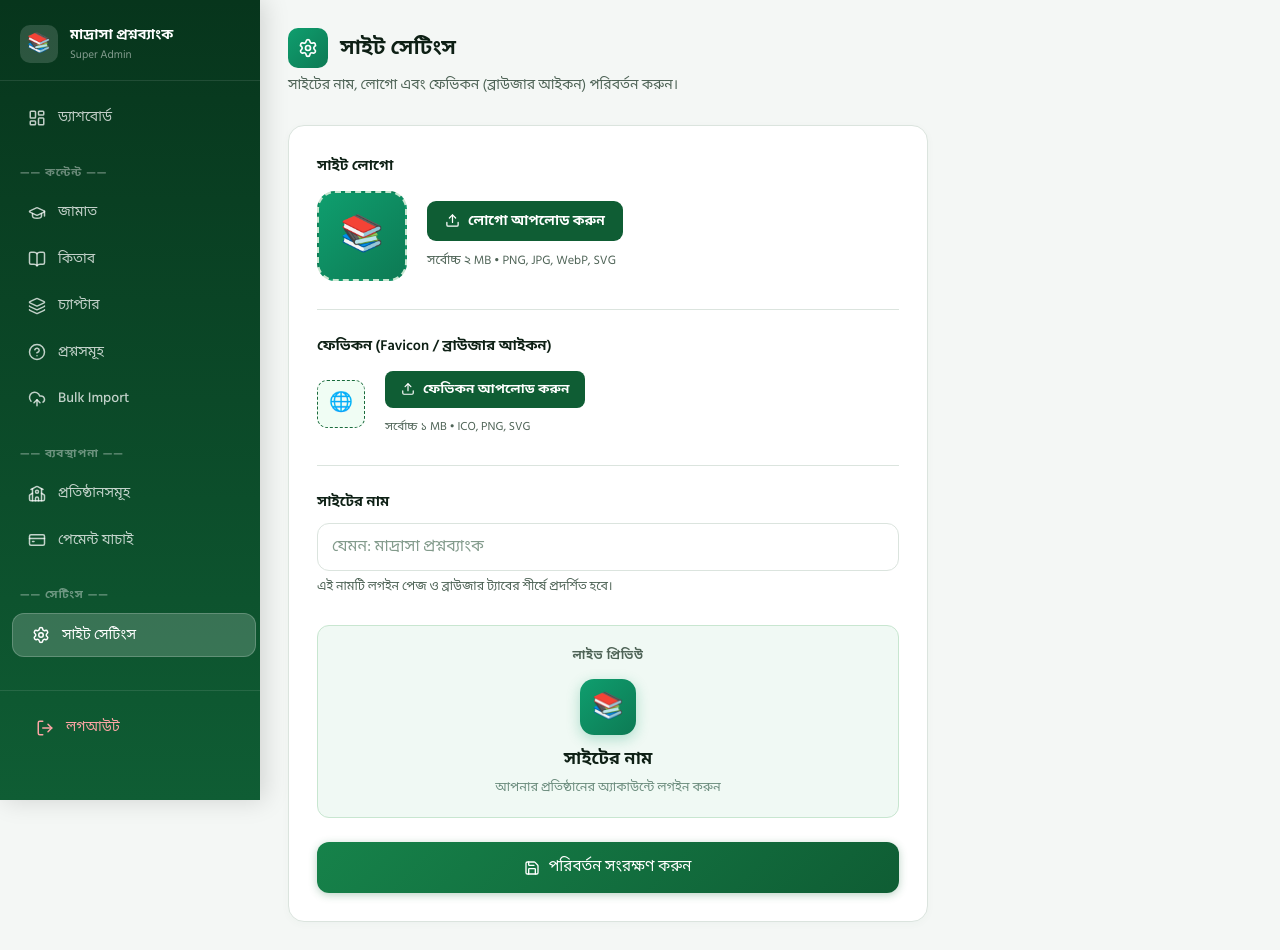
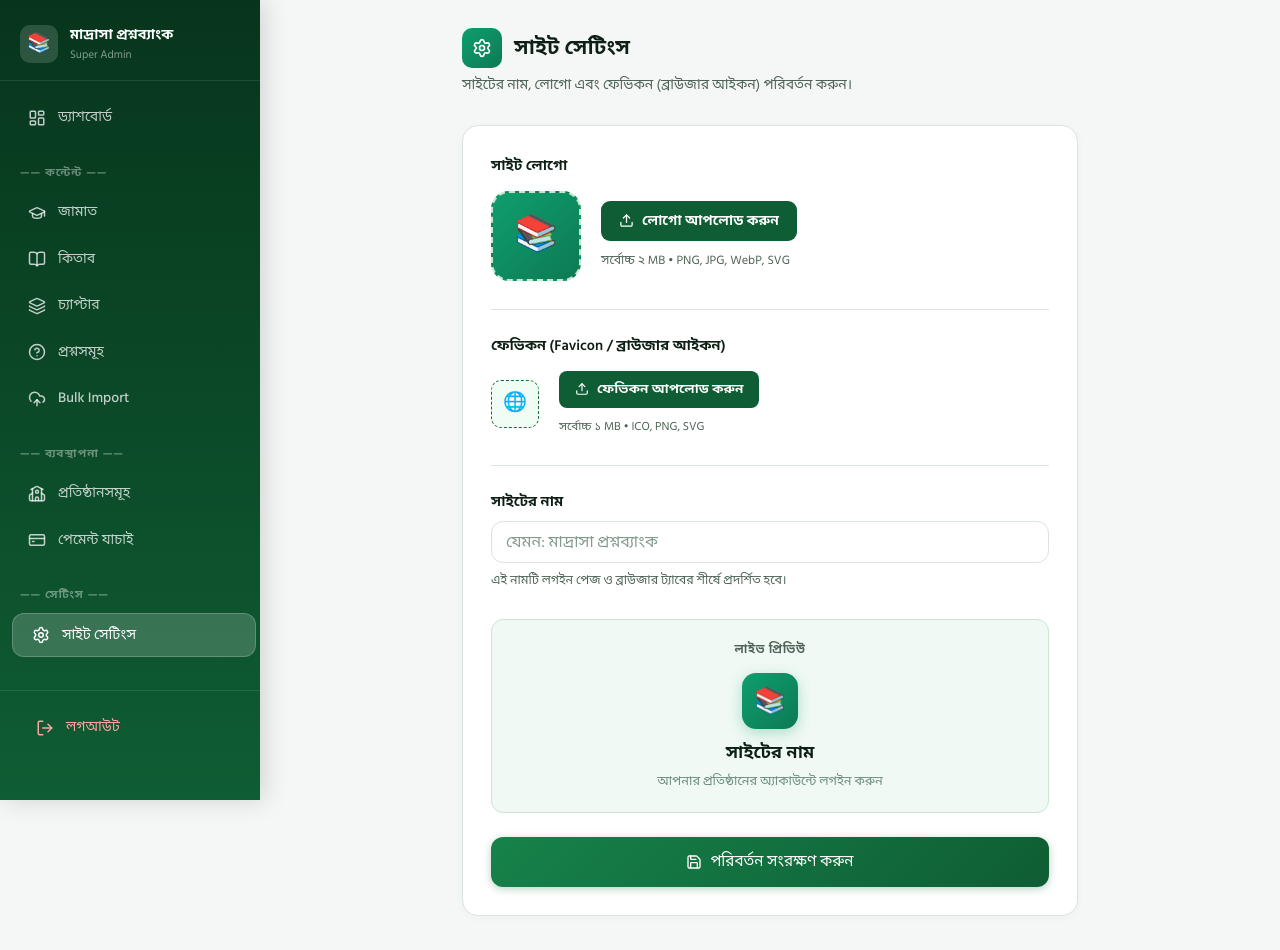
Before and after one commit to saddamhosen-2004/Madrasha-question-bank, a Next.js app: page /admin/settings in a window 1280 px wide. Built offline with nearby package versions, Linux system fonts and the light colour scheme; no server answers; the database is empty.

Commit message:
Center site settings page layout, format input fields, and import useRouter hook

```diff
--- a/app/admin/settings/page.tsx
+++ b/app/admin/settings/page.tsx
@@ -5,8 +5,10 @@ import { createClient } from '@/lib/supabase/client'
 import toast from 'react-hot-toast'
 import { Settings, Upload, X, Save, RefreshCw } from 'lucide-react'
 import Image from 'next/image'
+import { useRouter } from 'next/navigation'
 
 export default function SiteSettingsPage() {
+  const router = useRouter()
   const [siteName, setSiteName] = useState('')
 
   const [logoUrl, setLogoUrl] = useState<string | null>(null)
@@ -170,7 +172,7 @@ export default function SiteSettingsPage() {
   }
 
   return (
-    <div style={{ maxWidth: '640px' }}>
+    <div style={{ maxWidth: '640px', margin: '0 auto', padding: '0 12px' }}>
       {/* Header */}
       <div style={{ marginBottom: '28px' }}>
         <div style={{ display: 'flex', alignItems: 'center', gap: '12px', marginBottom: '6px' }}>
@@ -373,20 +375,20 @@ export default function SiteSettingsPage() {
 
           {/* Site Name */}
           <div style={{ marginBottom: '28px' }}>
-            <label htmlFor="site-name" style={{ display: 'block', fontWeight: 600, fontSize: '0.9rem', color: 'var(--color-text)', marginBottom: '10px' }}>
+            <label htmlFor="site-name" style={{ display: 'block', fontWeight: 600, fontSize: '0.9rem', color: 'var(--color-text)' }}>
               সাইটের নাম
             </label>
             <input
               id="site-name"
               type="text"
-              className="input"
+              className="input w-full"
               value={siteName}
               onChange={e => setSiteName(e.target.value)}
               placeholder="যেমন: মাদ্রাসা প্রশ্নব্যাংক"
               required
-              style={{ fontSize: '1rem' }}
+              style={{ height: '42px', marginTop: '8px', display: 'block', width: '100%', fontSize: '1rem' }}
             />
-            <p style={{ fontSize: '0.78rem', color: 'var(--color-text-muted)', marginTop: '6px' }}>
+            <p style={{ fontSize: '0.78rem', color: 'var(--color-text-muted)', marginTop: '8px' }}>
               এই নামটি লগইন পেজ ও ব্রাউজার ট্যাবের শীর্ষে প্রদর্শিত হবে।
             </p>
           </div>
```
